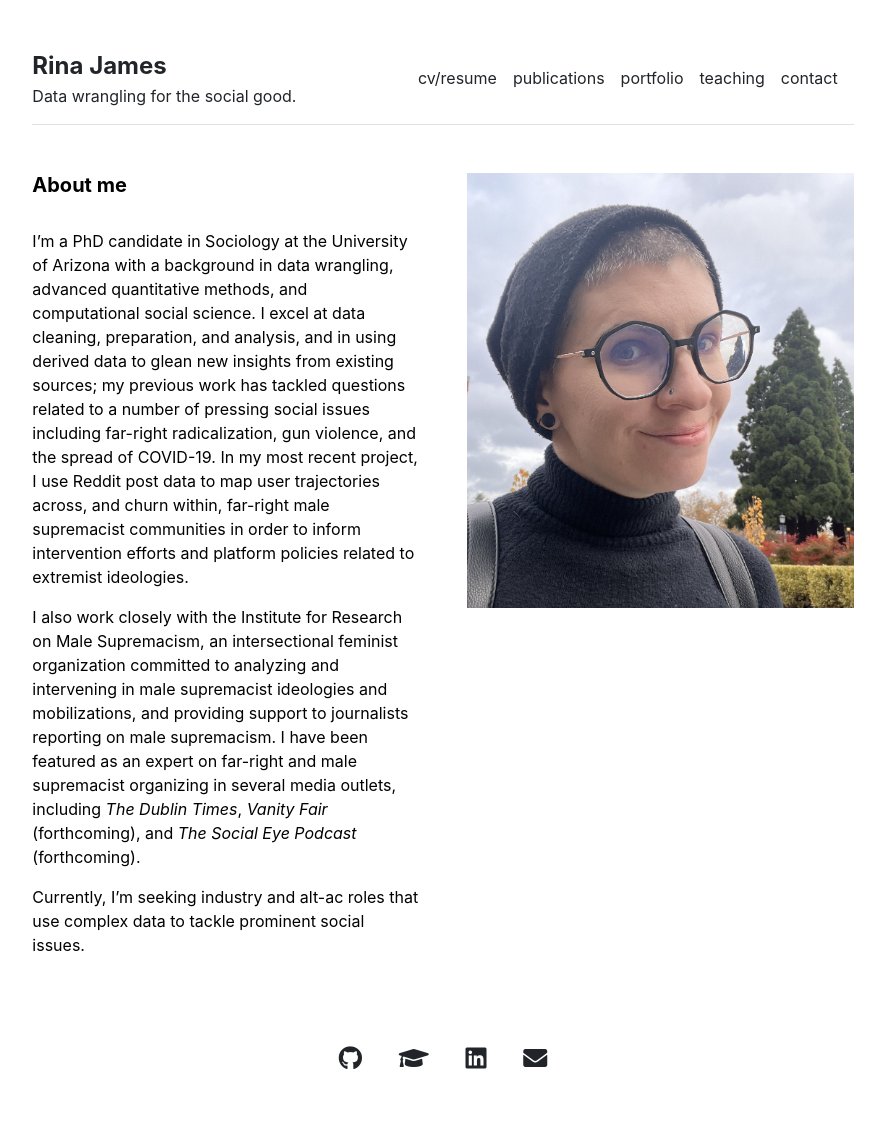
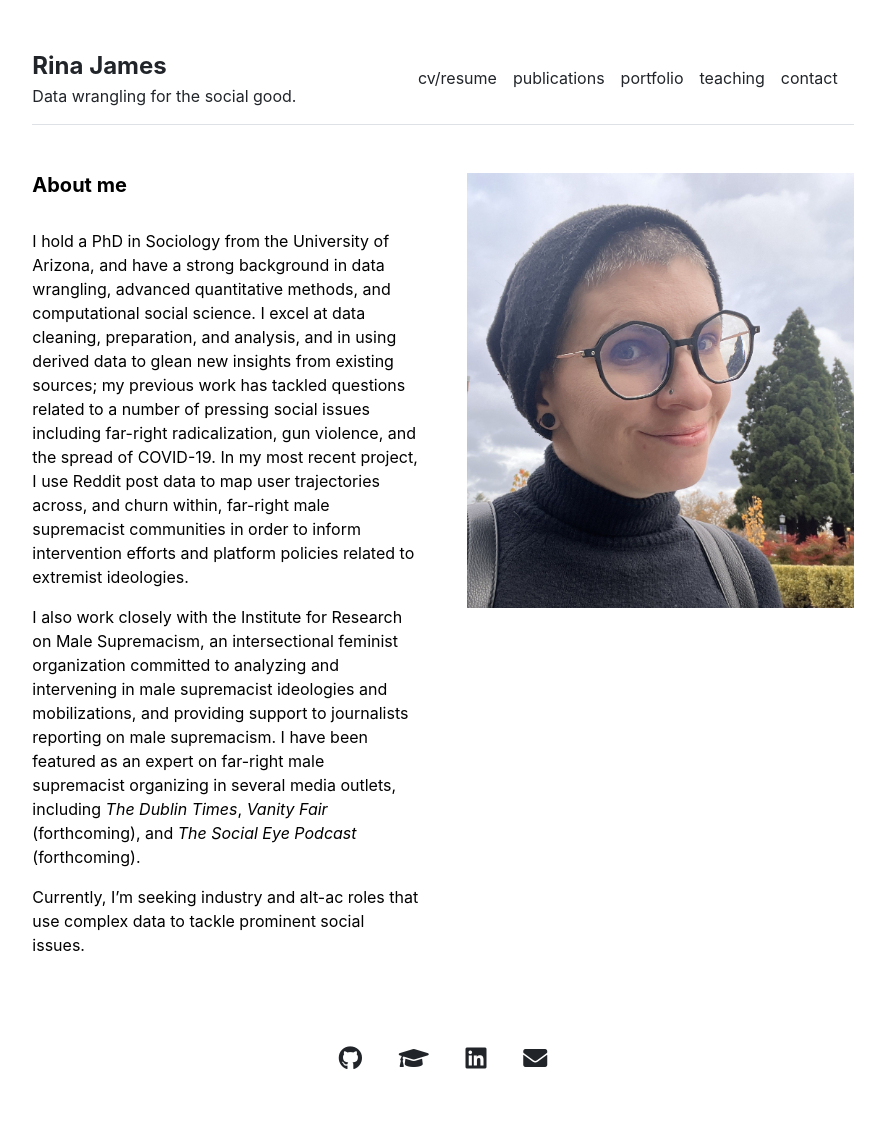
Before and after one commit to rinajames/rinajames.github.io, a Jekyll site: the page built from index.md, in a window 1280 px wide. Shown: the whole page, without its empty margins (197-1082 px from the left). Built offline with Jekyll 4.4.1, drawn with Linux system fonts in a browser that asks for light colours.

Commit message:
Update index.md

```diff
--- a/index.md
+++ b/index.md
@@ -4,8 +4,8 @@ title: "Home"
 ---
 &nbsp;
 &nbsp;
-I'm a PhD candidate in Sociology at the University of Arizona with a background in data wrangling, advanced quantitative methods, and computational social science. I excel at data cleaning, preparation, and analysis, and in using derived data to glean new insights from existing sources; my previous work has tackled questions related to a number of pressing social issues including far-right radicalization, gun violence, and the spread of COVID-19. In my most recent project, I use Reddit post data to map user trajectories across, and churn within, far-right male supremacist communities in order to inform intervention efforts and platform policies related to extremist ideologies.
+I hold a PhD in Sociology from the University of Arizona, and have a strong background in data wrangling, advanced quantitative methods, and computational social science. I excel at data cleaning, preparation, and analysis, and in using derived data to glean new insights from existing sources; my previous work has tackled questions related to a number of pressing social issues including far-right radicalization, gun violence, and the spread of COVID-19. In my most recent project, I use Reddit post data to map user trajectories across, and churn within, far-right male supremacist communities in order to inform intervention efforts and platform policies related to extremist ideologies.
 
-I also work closely with the Institute for Research on Male Supremacism, an intersectional feminist organization committed to analyzing and intervening in male supremacist ideologies and mobilizations, and providing support to journalists reporting on male supremacism. I have been featured as an expert on far-right and male supremacist organizing in several media outlets, including *The Dublin Times*, *Vanity Fair* (forthcoming), and *The Social Eye Podcast* (forthcoming).
+I also work closely with the Institute for Research on Male Supremacism, an intersectional feminist organization committed to analyzing and intervening in male supremacist ideologies and mobilizations, and providing support to journalists reporting on male supremacism. I have been featured as an expert on far-right male supremacist organizing in several media outlets, including *The Dublin Times*, *Vanity Fair* (forthcoming), and *The Social Eye Podcast* (forthcoming).
 
 Currently, I'm seeking industry and alt-ac roles that use complex data to tackle prominent social issues.
```
